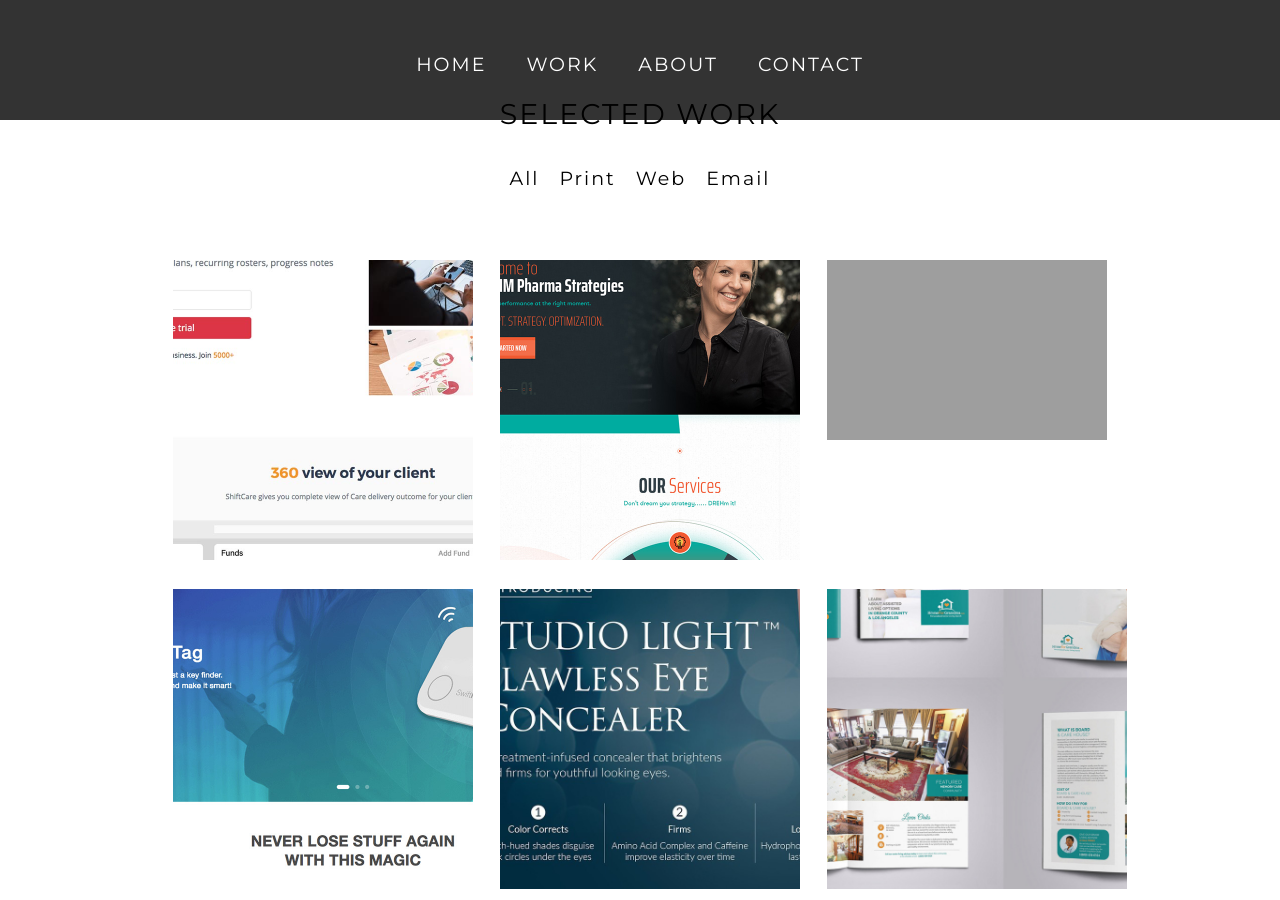
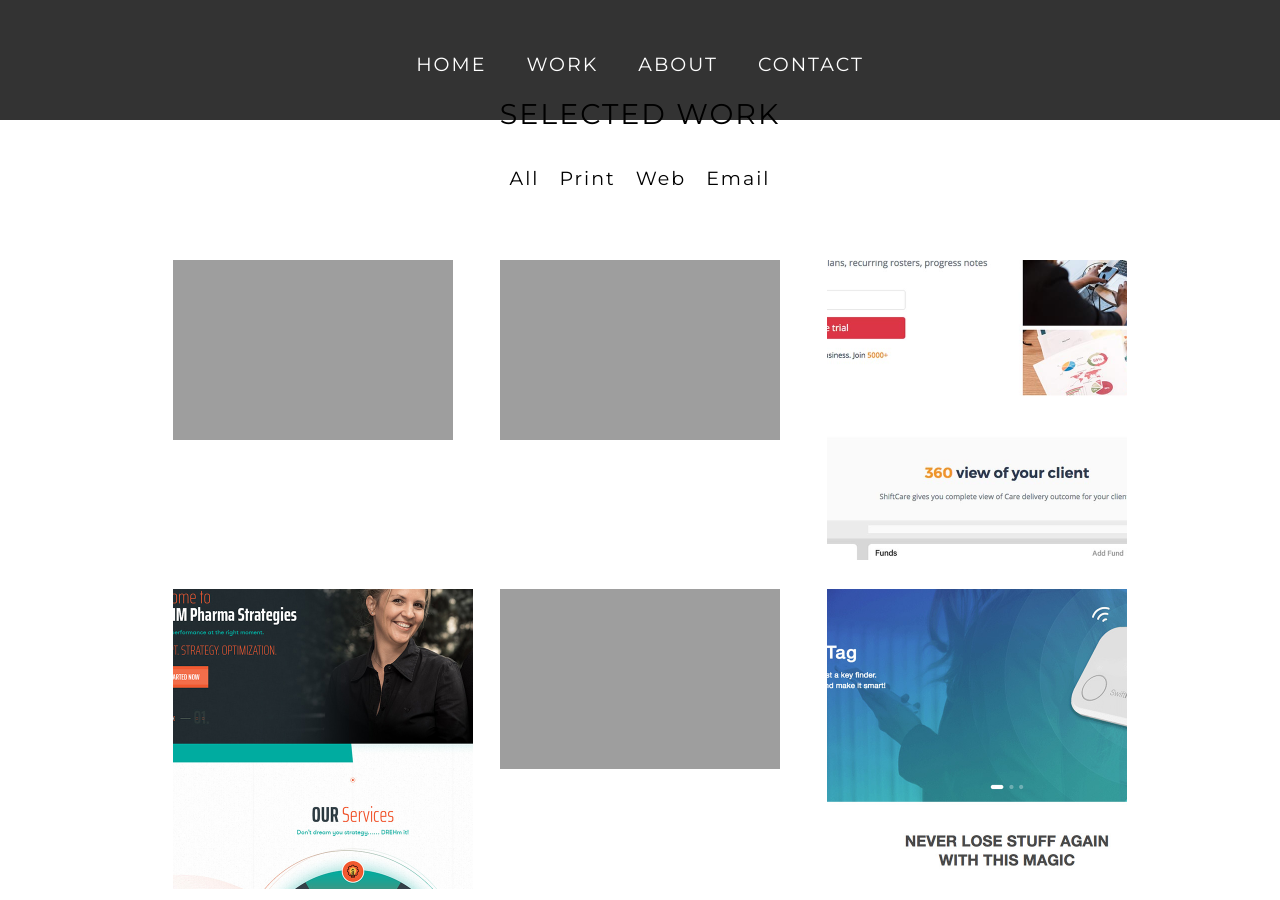
Before and after one commit to zeny11-11/jmorales, a Jekyll site: the page built from index.html, in a window 1280 px wide and 900 px high, scrolled down 951 px. Built offline with Jekyll 4.4.1, drawn with Linux system fonts in a browser that asks for light colours; nearby versions of some CDN libraries; some web fonts are replaced; Markdown is read by kramdown in place of the engine named in the settings.

Commit message:
Update index.html

```diff
--- a/index.html
+++ b/index.html
@@ -33,6 +33,32 @@
 <div class="gallery_portfolio">
 
    <div id="portfoliolist" class="wow fadeIn animated chocolat-parent" data-wow-delay="1s">
+
+
+<!-- THUMB -->
+<div class="portfolio web all chocolat-image" >
+            <a class="gallery-item" href="http://www.jacqueline-morales.com/images/gallery-images/miraclesforkids.org.png" title="Web Development for miraclesforkids.org">
+				<div class="portfolio-wrapper">
+					<img  src="http://www.jacqueline-morales.com/images/gallery-images/miraclesforkids.org.png" alt="" />
+                    <div class="project-overlay">
+                                        <h3>Web</h3>
+                                        <hr />
+			    <p>Web Development for miraclesforkids.org.png</p>
+                                    </div>
+                                    </div></a>
+                                    </div><!-- END THUMB -->
+<!-- THUMB -->
+<div class="portfolio web all chocolat-image" >
+            <a class="gallery-item" href="http://www.jacqueline-morales.com/images/gallery-images/apch.org.png" title="Web Development for apch.org">
+				<div class="portfolio-wrapper">
+					<img  src="http://www.jacqueline-morales.com/images/gallery-images/apch.org.png" alt="" />
+                    <div class="project-overlay">
+                                        <h3>Web</h3>
+                                        <hr />
+			    <p>Web Development for apch.org</p>
+                                    </div>
+                                    </div></a>
+                                    </div><!-- END THUMB -->
 
 <!-- THUMB -->
 <div class="portfolio web all chocolat-image" >
```
